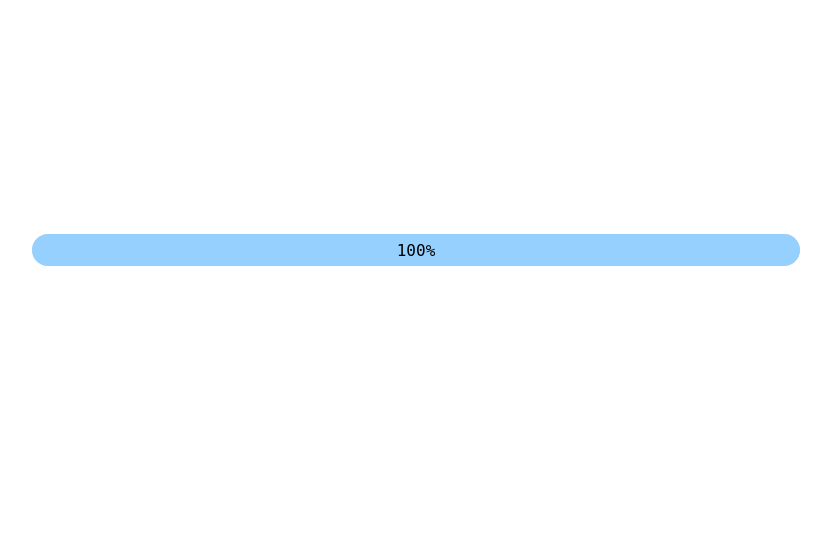
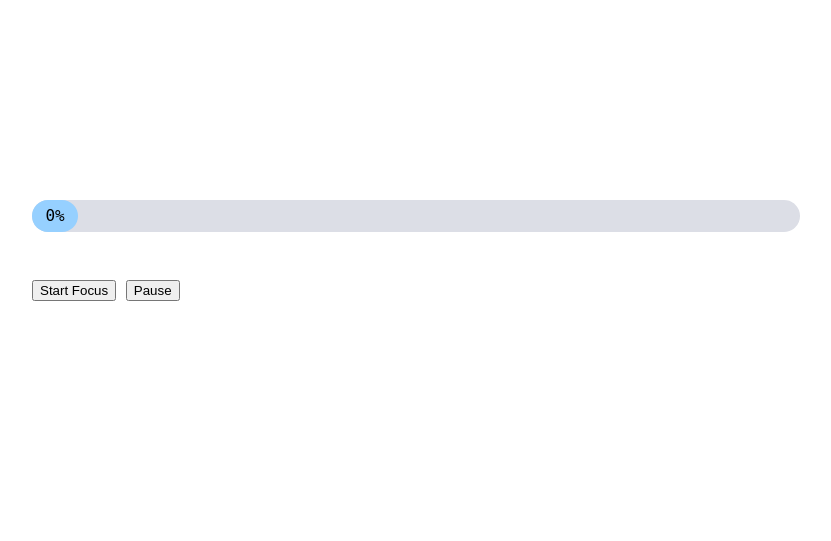
Before and after one commit to tongshengw/pomodoro, a Flask app: page / in a window 1280 px wide. Shown: the part 199-740 px from the top of the page, without its empty margins (224-1055 px from the left). Run offline with Flask 3, Linux system fonts and the light colour scheme; some web fonts are replaced.

Commit message:
start pause button

```diff
--- a/static/styles.css
+++ b/static/styles.css
@@ -12,13 +12,10 @@
     width: 60vw;
     min-width: 100%;
     margin: auto;
-    /* position: absolute; */
-    /* top: 50%; */
-    /* left: 50%; */
-    /* transform: translate(-50%, -100%); */
     height: 2em;
     border-radius: 1em;
     position: relative;
+    margin-bottom: 3rem;
 }
 
 .progressbar{
--- a/templates/home.html
+++ b/templates/home.html
@@ -62,6 +62,11 @@
                 <span id="percentage">0%</span>
             </div>
         </div>
+
+        <div>
+            <button id = "startButton">Start Focus</button> <button id="pauseButton">Pause</button>
+        </div>
+
     </div>
 
 </main>
@@ -75,7 +80,12 @@
         var time = 1;
         var timeleft = time;
         var progressBar = document.getElementsByClassName("progressbar")[0];
+        var started = false;
+        var startButton = document.getElementById("startButton");
+        startButton.addEventListener("click", function(){
+            started = true;
             var x = setInterval(function() {
+                if (started == true && timeleft > 0) {
 
                     timeleft -= 0.05;
 
@@ -97,6 +107,14 @@
                     if (timeleft <= 0) {
                         clearInterval(x);
                     }
+                }
+
             },50);
+        });
+
+        var pauseButton = document.getElementById("pauseButton");
+        pauseButton.addEventListener("click", function() {
+            started = false;
+        });
     </script>
 {%endblock%}
```
Lines whose indentation alone changed are shown as unchanged.
